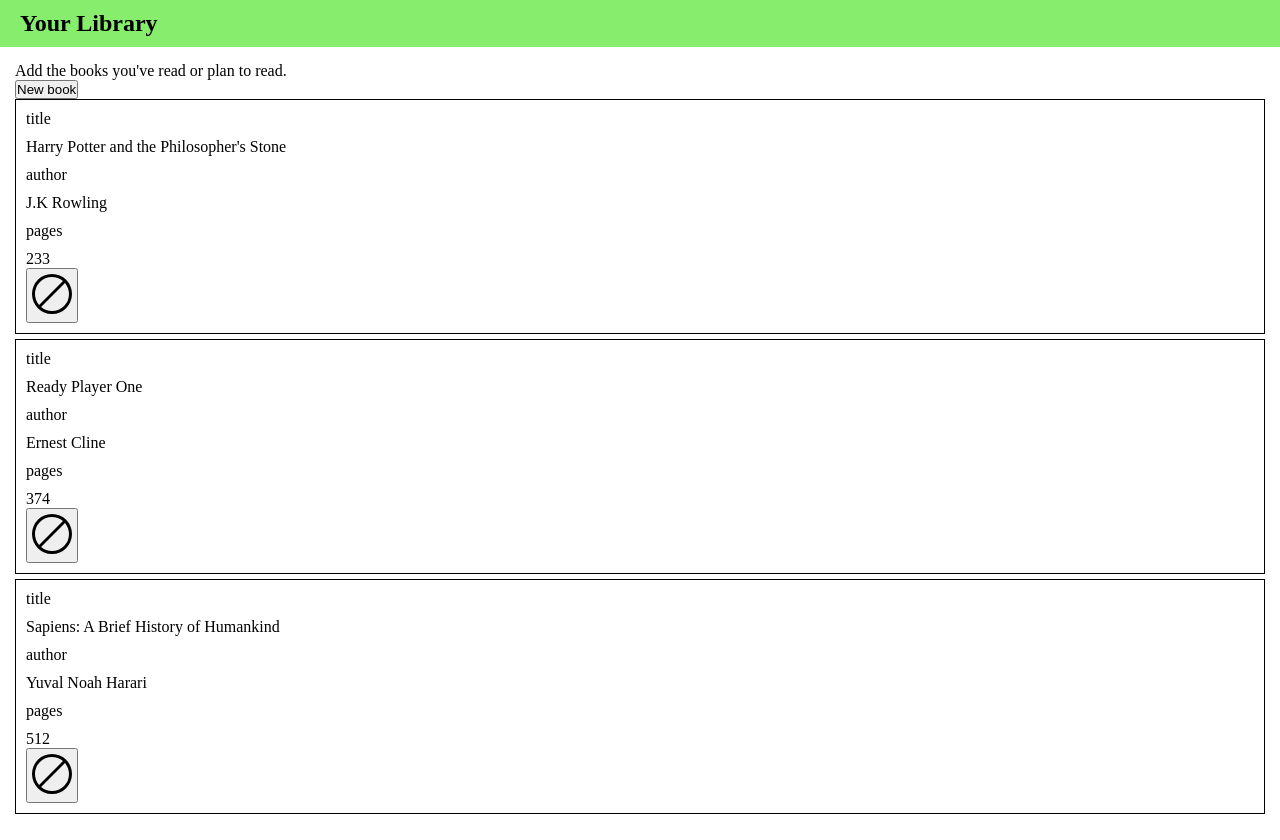
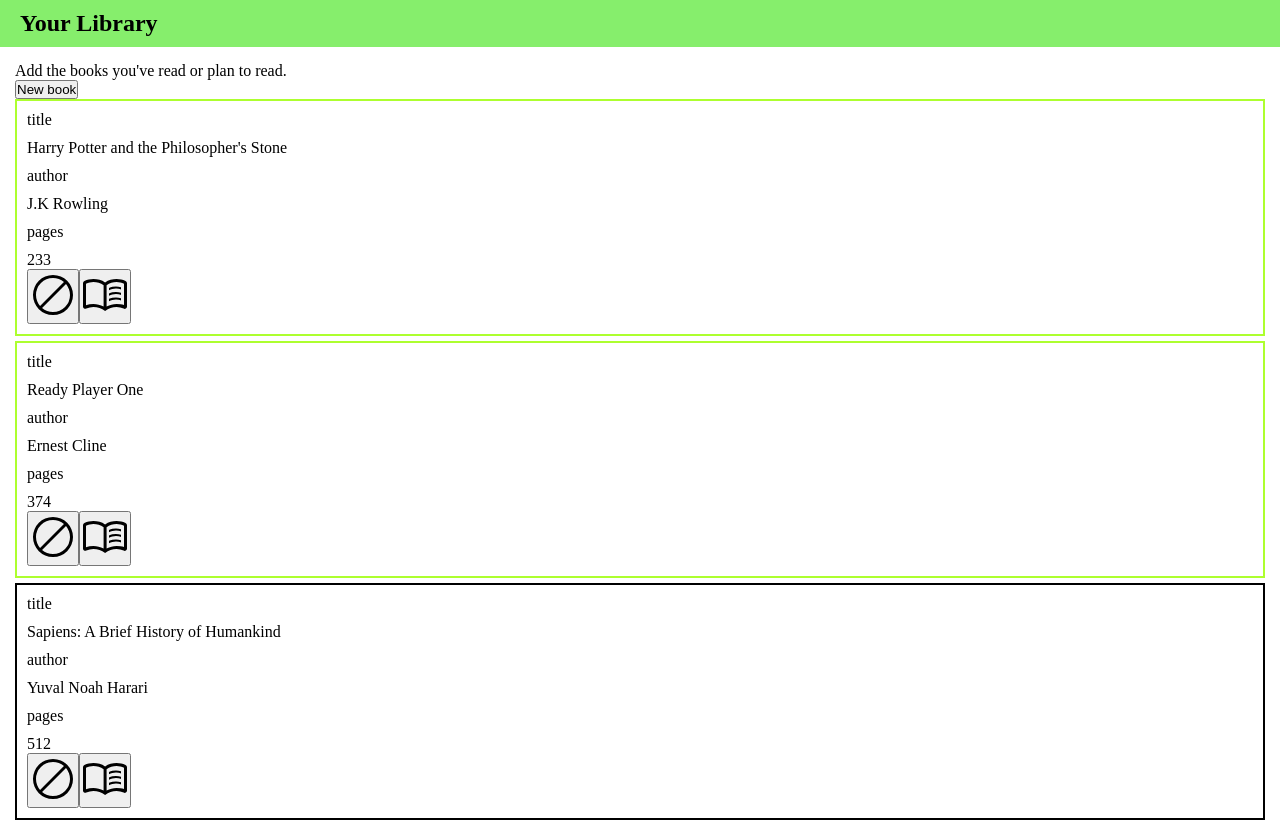
Before and after one commit to ewardou/library, a plain HTML site: page index.html in a window 1280 px wide. Drawn offline with Linux system fonts and the light colour scheme.

Commit message:
Write markAsRead method

```diff
--- a/lib.js
+++ b/lib.js
@@ -8,7 +8,18 @@
     this.author=author;
     this.pages=pages;
     this.read=read;
+};
+
+Book.prototype.markAsRead=function(){
+    let index=this.getAttribute("data-index");
+    if (myLibrary[index].read===false){
+        myLibrary[index].read=true;
+        document.querySelector(`div[data-index="${index}"]`).classList.add("read");
+    } else {
+        myLibrary[index].read=false;
+        document.querySelector(`div[data-index="${index}"]`).classList.remove("read");
     }
+};
 
 function addBookToLibrary(){
     let titleInput=document.querySelector("#title");
@@ -35,6 +46,7 @@
 function createCard(book){
     let card=document.createElement("div");
     for (let property in book){
+        if (book.hasOwnProperty(property)){
             if (property==="read") {continue}
             let newItem=document.createElement("p");
             let content=document.createElement("p");
@@ -42,18 +54,30 @@
             card.appendChild(newItem);
             content.textContent=`${book[property]}`;
             card.appendChild(content);
+
         }
-    let remove=document.createElement("button");
-    let icon=document.createElement("img");
-    icon.setAttribute("src","./icons/block_FILL0_wght400_GRAD0_opsz48.svg");
-    remove.appendChild(icon);
-    remove.classList.add("remove");
-    card.appendChild(remove);
+    }
+    let removeButton=document.createElement("button");
+    let removeIcon=document.createElement("img");
+    removeIcon.setAttribute("src","./icons/block_FILL0_wght400_GRAD0_opsz48.svg");
+    removeButton.appendChild(removeIcon);
+    removeButton.classList.add("remove");
+    card.appendChild(removeButton);
     let bookIndex=myLibrary.indexOf(book);
     card.setAttribute("data-index",bookIndex);
     card.setAttribute("data-title",book.title);
-    remove.setAttribute("data-index",bookIndex);
-    remove.addEventListener("click",removeBook);
+    removeButton.setAttribute("data-index",bookIndex);
+    removeButton.addEventListener("click",removeBook);
+
+    let readButton=document.createElement("button");
+    let readIcon=document.createElement("img");
+    readIcon.setAttribute("src","./icons/menu_book_FILL0_wght400_GRAD0_opsz48.svg");
+    readButton.appendChild(readIcon);
+    card.appendChild(readButton);
+    readButton.setAttribute("data-index",bookIndex);
+    readButton.addEventListener("click",book.markAsRead);
+
+    if (book.read){card.classList.add("read")};
     cardsHolder.appendChild(card);
 }
  for (let i=0;i<myLibrary.length;i++){
@@ -99,8 +123,10 @@
     for (let i=0;i<myLibrary.length;i++){
         let currentBook=myLibrary[i];
         let currentCard=document.querySelector(`div[data-title="${currentBook.title}"]`);
-        let currentRemoveButton=document.querySelector(`div[data-title="${currentBook.title}"]>.remove`);
+        let currentButtons=document.querySelectorAll(`div[data-title="${currentBook.title}"]>button`);
         currentCard.setAttribute("data-index",i);
-        currentRemoveButton.setAttribute("data-index",i);
+        currentButtons.forEach(button=>{
+            button.setAttribute("data-index",i);
+        })
     }
 }
--- a/style.css
+++ b/style.css
@@ -25,7 +25,6 @@
     transform: translate(-50%,-50%) scale(1);
 }
 form{
-    border:1px solid black;
     padding: 10px;
 }
 input{
@@ -37,7 +36,8 @@
     margin-top: 10px;
 }
 .cards > div{
-    border:1px solid black;
+    transition: 200ms ease-in;
+    border:2px solid black;
     padding:10px;
     margin-bottom: 5px;
 }
@@ -56,3 +56,7 @@
     pointer-events: all;
     opacity: 1;
 }
+div.read{
+    border:2px solid greenyellow;
+    transition: 200ms ease-in;
+}
```
Also changed, not shown: icons/menu_book_FILL0_wght400_GRAD0_opsz48.svg (added). Lines whose indentation alone changed are shown as unchanged.
